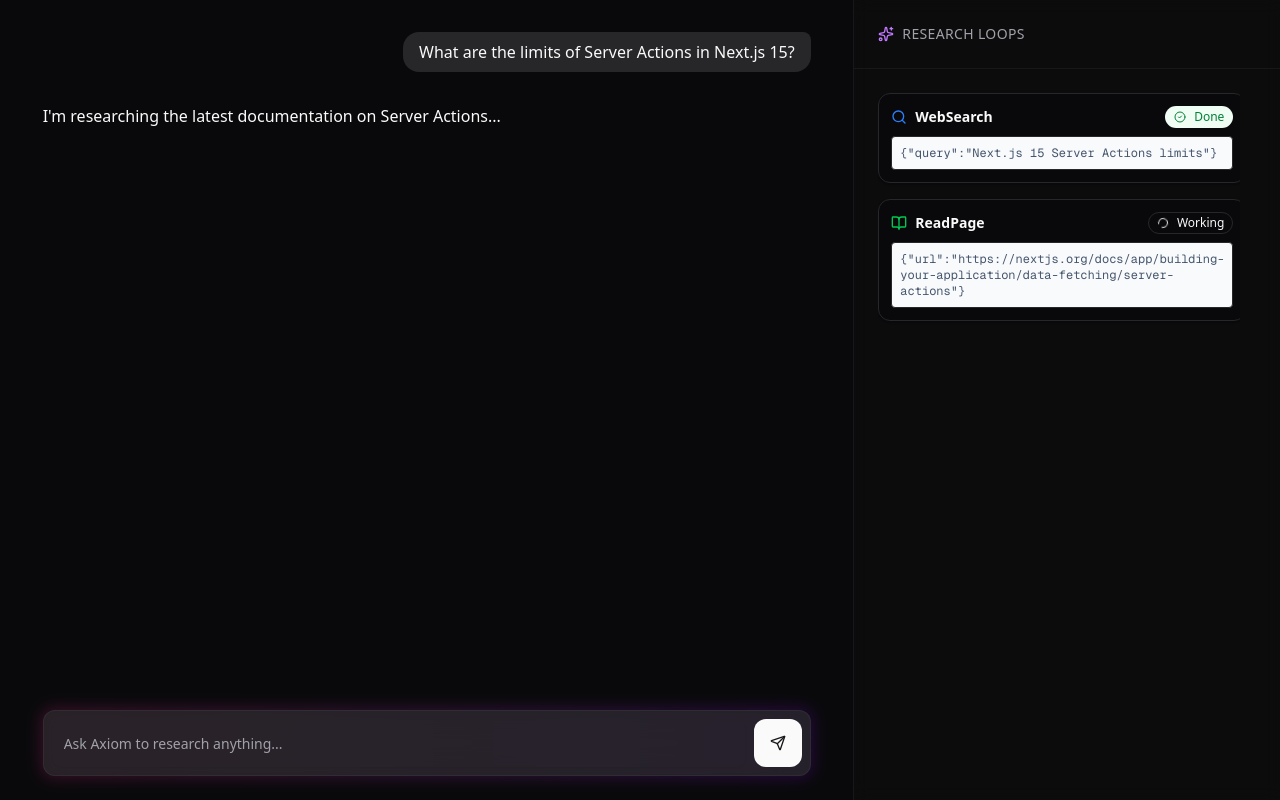
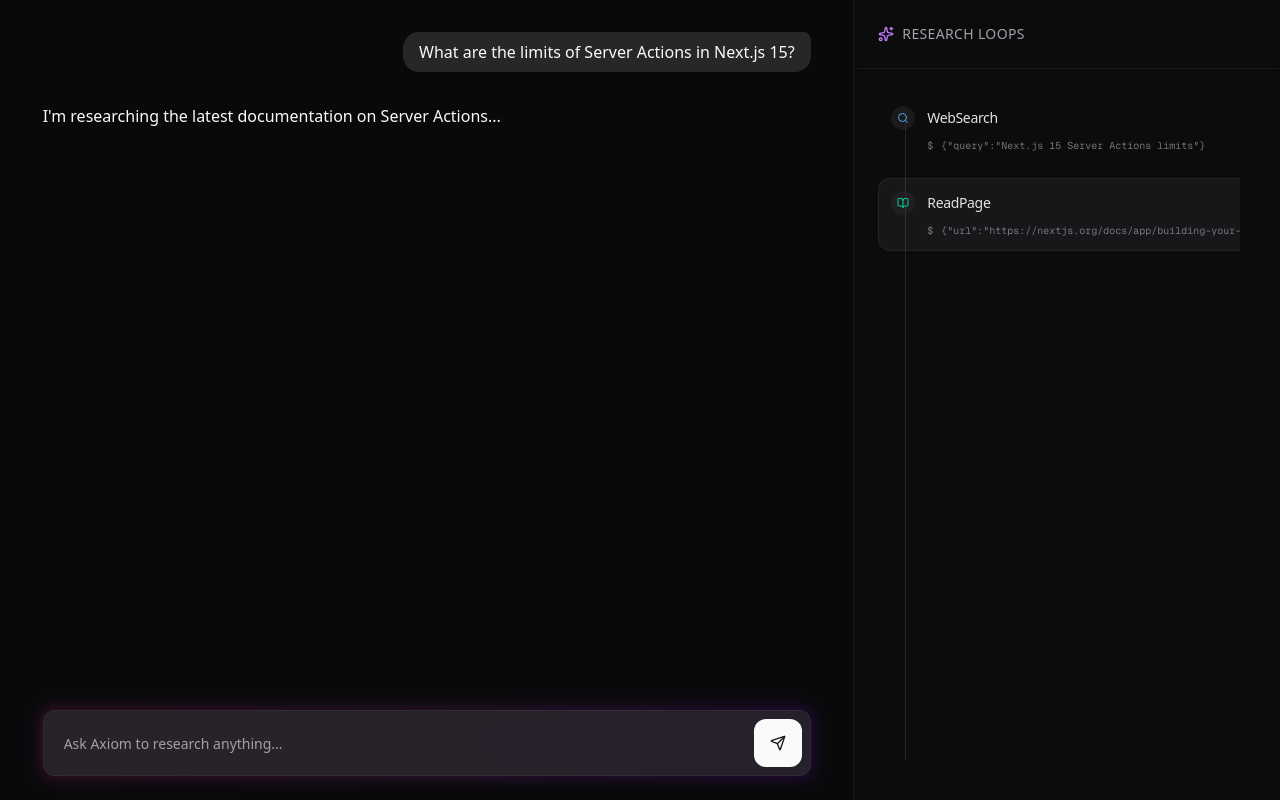
Before and after one commit to ayomidedaniel1/axiom, a Next.js app: page / in a window 1280 px wide. Built offline with nearby package versions, Linux system fonts and the light colour scheme.

Commit message:
feat: Add ThoughtLog component to display agent execution steps with tool calls and their status.

```diff
--- a/components/research/thought-log.tsx
+++ b/components/research/thought-log.tsx
@@ -1,8 +1,7 @@
 import { ScrollArea } from "@/components/ui/scroll-area";
-import { Badge } from "@/components/ui/badge";
 import { Loader2, CheckCircle2, Search, BookOpen } from "lucide-react";
+import { cn } from "@/lib/utils";
 
-// Define the shape of our log data to satisfy TypeScript
 interface LogStep {
   toolCallId: string;
   toolName: string;
@@ -14,30 +13,58 @@ interface LogStep {
 export function ThoughtLog({ steps }: { steps: LogStep[]; }) {
   return (
     <ScrollArea className="h-full pr-4">
-      <div className="flex flex-col gap-4">
-        {steps.map((step) => (
-          <div key={step.toolCallId} className="flex flex-col gap-2 p-3 border rounded-lg bg-card shadow-sm text-sm">
+      <div className="flex flex-col gap-3">
+        {steps.map((step, i) => {
+          const isDone = step.state === 'result';
+
+          return (
+            <div
+              key={step.toolCallId}
+              className={cn(
+                "group flex flex-col gap-2 p-3 rounded-lg border border-transparent transition-all",
+                // Hover effect: slight glow and border reveal
+                "hover:bg-white/5 hover:border-white/10",
+                // Active state: subtle pulse background
+                !isDone && "bg-white/5 border-white/5"
+              )}
+            >
               {/* Header */}
               <div className="flex items-center justify-between">
-              <div className="flex items-center gap-2">
-                {step.toolName === 'webSearch' ? <Search className="w-4 h-4 text-blue-500" /> : <BookOpen className="w-4 h-4 text-green-500" />}
-                <span className="font-semibold capitalize">{step.toolName}</span>
+                <div className="flex items-center gap-3">
+                  <div className={cn(
+                    "flex items-center justify-center w-6 h-6 rounded-full bg-secondary/50",
+                    step.toolName === 'webSearch' ? "text-blue-400" : "text-emerald-400"
+                  )}>
+                    {step.toolName === 'webSearch' ? <Search size={12} /> : <BookOpen size={12} />}
+                  </div>
+                  <span className="font-medium text-sm text-foreground/90 capitalize tracking-tight">
+                    {step.toolName}
+                  </span>
                 </div>
                 <div>
-                {step.state === 'result' ? (
-                  <Badge variant="secondary" className="text-green-700 bg-green-50"><CheckCircle2 className="w-3 h-3 mr-1" /> Done</Badge>
+                  {isDone ? (
+                    <CheckCircle2 className="w-4 h-4 text-muted-foreground/50" />
                   ) : (
-                  <Badge variant="outline"><Loader2 className="w-3 h-3 mr-1 animate-spin" /> Working</Badge>
+                    <Loader2 className="w-4 h-4 text-primary animate-spin" />
                   )}
                 </div>
               </div>
 
-            {/* Input Visualization */}
-            <div className="bg-slate-50 p-2 rounded border font-mono text-xs text-slate-600">
+              {/* Input (Terminal Style) */}
+              <div className="pl-9">
+                <div className="font-mono text-[10px] text-muted-foreground/70 truncate group-hover:whitespace-normal group-hover:overflow-visible transition-all">
+                  <span className="text-primary/40 mr-2">$</span>
                   {JSON.stringify(step.args)}
                 </div>
               </div>
-        ))}
+            </div>
+          );
+        })}
+
+        {/* Empty State / Vertical Line Connector Placeholder */}
+        {steps.length > 0 && (
+          <div className="absolute left-[27px] top-4 bottom-4 w-px bg-border -z-10" />
+        )}
       </div>
     </ScrollArea>
   );
```
Lines whose indentation alone changed are shown as unchanged.
